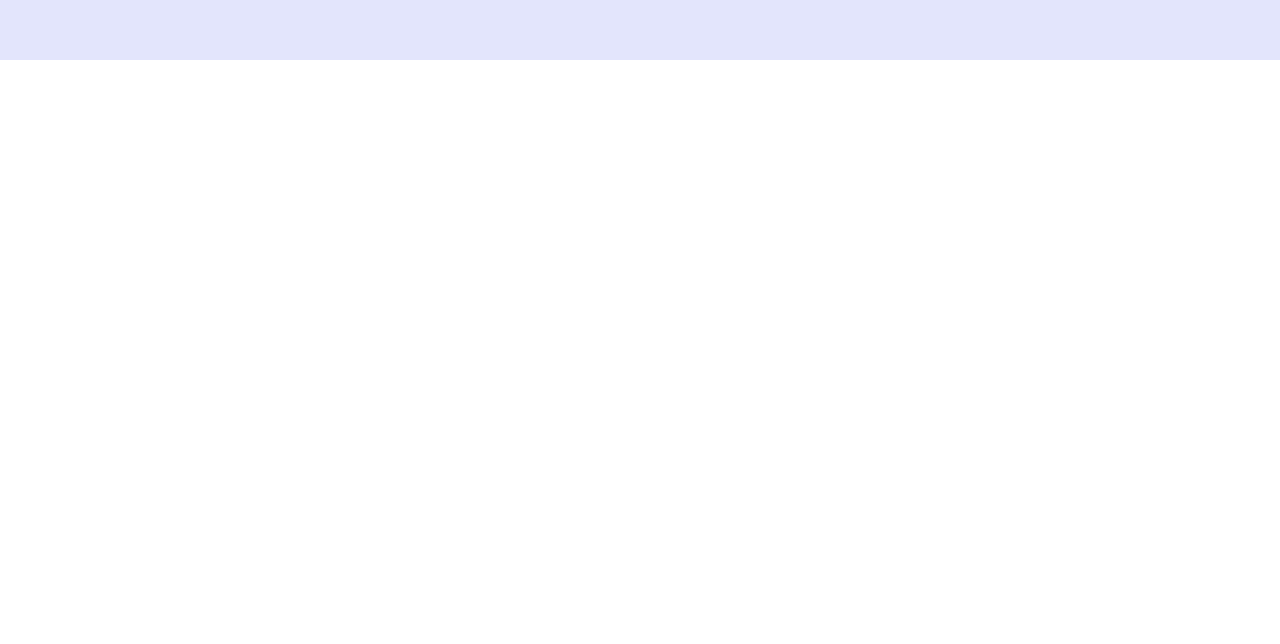
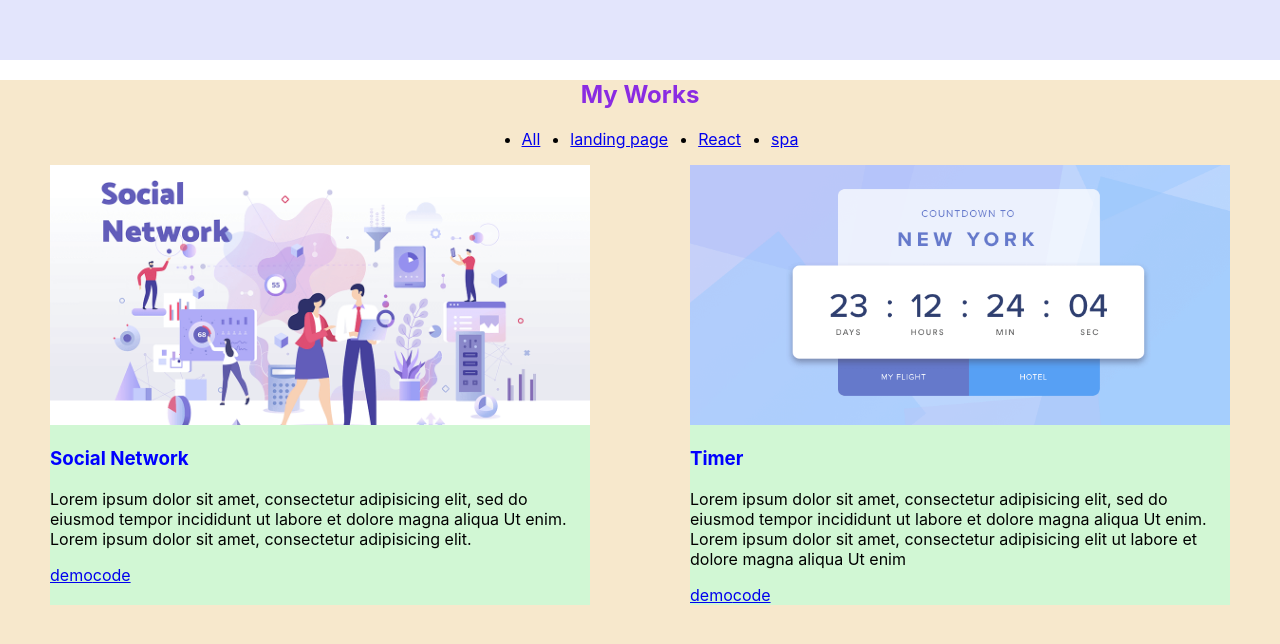
Before and after one commit to Renata-And/portfolio-example, a React (Create React App) app: page / in a window 1280 px wide. Shown: the part 1614-2258 px from the top of the page. Before the commit the page ends 1674 px from the top, so only its background shows below. Built offline with nearby package versions, Linux system fonts and the light colour scheme.

Commit message:
Created Works component

```diff
--- a/src/App.tsx
+++ b/src/App.tsx
@@ -2,6 +2,7 @@
 import { Header } from './layout/header/Header';
 import { Main } from './layout/sections/main/Main';
 import { Skills } from './layout/sections/skills/Skills';
+import { Works } from './layout/sections/works/Works';
 
 function App() {
   return (
@@ -9,6 +10,7 @@
       <Header />
       <Main />
       <Skills />
+      <Works />
     </div>
   );
 }
--- a/src/components/menu/Menu.tsx
+++ b/src/components/menu/Menu.tsx
@@ -1,25 +1,17 @@
 import React from 'react'
 import styled from 'styled-components'
 
-export const Menu = () => {
+export const Menu = (props: { items: Array<string> }) => {
   return (
     <StyledMenu>
       <ul>
-        <li>
-          <a href="">Home</a>
-        </li>
-        <li>
-          <a href="">Skills</a>
-        </li>
-        <li>
-          <a href="">Works</a>
-        </li>
-        <li>
-          <a href="">Testimony</a>
-        </li>
-        <li>
-          <a href="">Contact</a>
-        </li>
+        {props.items.map((item, index) => {
+          return (
+            <li key={index}>
+              <a href="#">{item}</a>
+            </li>
+          )
+        })}
       </ul>
     </StyledMenu>
   )
@@ -29,5 +21,6 @@
   ul {
     display: flex;
     gap: 30px;
+    justify-content: center;
   }
 `
--- a/src/layout/header/Header.tsx
+++ b/src/layout/header/Header.tsx
@@ -3,11 +3,13 @@
 import { Logo } from '../../components/logo/Logo'
 import { Menu } from '../../components/menu/Menu'
 
+const menuItems = ['Home', 'Skills', 'Works', 'Testimony', 'Contact']
+
 export const Header = () => {
   return (
     <StyledHeader>
       <Logo />
-      <Menu />
+      <Menu items={menuItems} />
     </StyledHeader>
   )
 }
--- /dev/null
+++ b/src/layout/sections/works/Works.tsx
@@ -0,0 +1,35 @@
+import React from 'react'
+import styled from 'styled-components'
+import { SectionTitle } from '../../../components/SectionTitle'
+import { Menu } from '../../../components/menu/Menu'
+import { Work } from './work/Work'
+import proj1Image from '../../../assets/images/proj-1.png'
+import proj2Image from '../../../assets/images/proj-2.png'
+import { FlexWrapper } from '../../../components/FlexWrapper'
+
+const worksItems = ['All', 'landing page', 'React', 'spa']
+
+export const Works = () => {
+  return (
+    <StyledWorks>
+
+      <SectionTitle>My Works</SectionTitle>
+      <Menu items={worksItems} />
+      <FlexWrapper justify={'space-around'}>
+        <Work
+          src={proj1Image}
+          title={'Social Network'}
+          text={'Lorem ipsum dolor sit amet, consectetur adipisicing elit, sed do eiusmod tempor incididunt ut labore et dolore magna aliqua Ut enim. Lorem ipsum dolor sit amet, consectetur adipisicing elit.'} />
+        <Work
+          src={proj2Image}
+          title={'Timer'}
+          text={'Lorem ipsum dolor sit amet, consectetur adipisicing elit, sed do eiusmod tempor incididunt ut labore et dolore magna aliqua Ut enim. Lorem ipsum dolor sit amet, consectetur adipisicing elit  ut labore et dolore magna aliqua Ut enim'} />
+      </FlexWrapper>
+    </StyledWorks>
+  )
+}
+
+const StyledWorks = styled.section`
+  background-color: #f7e8cc;
+  height: 100vh;
+`
--- /dev/null
+++ b/src/layout/sections/works/work/Work.tsx
@@ -0,0 +1,43 @@
+import React from 'react'
+import styled from 'styled-components'
+
+type WorkPropsType = {
+  src: string
+  title: string
+  text: string
+}
+
+export const Work = (props: WorkPropsType) => {
+  return (
+    <StyledWork>
+      <Image src={props.src} />
+      <WorkTitle>{props.title}</WorkTitle>
+      <WorkText>{props.text}</WorkText>
+      <Link href={'#'}>demo</Link>
+      <Link href={'#'}>code</Link>
+    </StyledWork>
+  )
+}
+
+const StyledWork = styled.div`
+  background-color: #d1f7d4;
+  max-width: 540px;
+`
+
+const Image = styled.img`
+  width: 100%;
+  height: 260px;
+  object-fit: cover;
+`
+
+const WorkTitle = styled.h3`
+  color: blue;
+`
+
+const WorkText = styled.p`
+
+`
+
+const Link = styled.a`
+
+`
```
